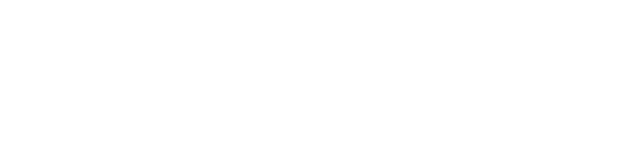
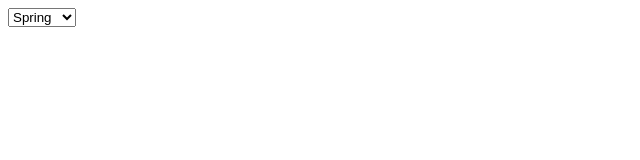
Before and after one commit to joellegg/spa-seasonal-sales, a plain HTML site: page index.html in a window 1280 px wide. Shown: the whole page, without its empty margins (0-640 px from the left). Drawn offline with Linux system fonts and the light colour scheme.

Commit message:
added select option for seasonal discounts to HTML

```diff
--- a/index.html
+++ b/index.html
@@ -6,6 +6,11 @@
     <title>Seasonal Sales</title>
 </head>
 <body>
+    <select id="season">
+      <option value="value1">Spring</option>
+      <option value="value2">Autumn</option>
+      <option value="value3">Winter</option>
+    </select>
     <script src="seasonal-sales.js"></script>
 </body>
 </html>
```
